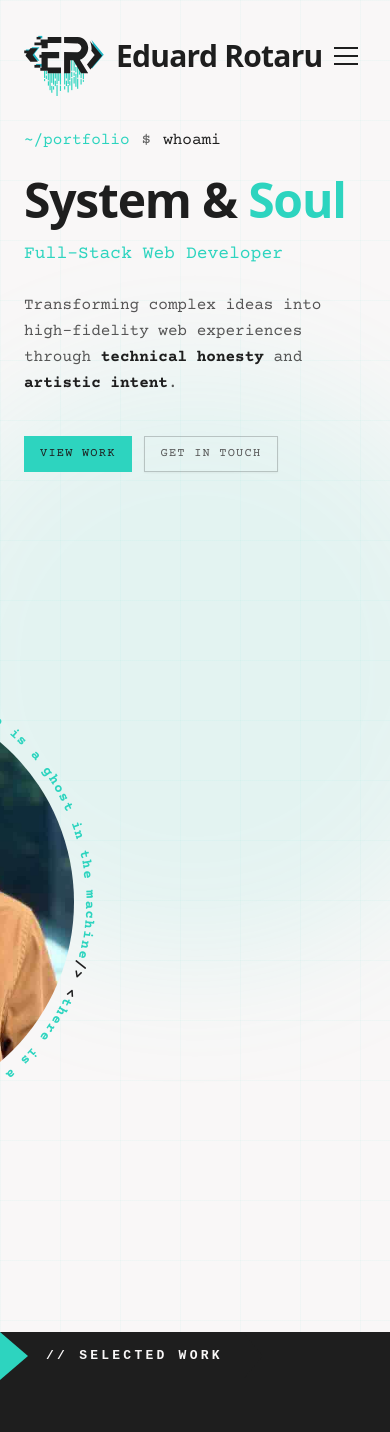
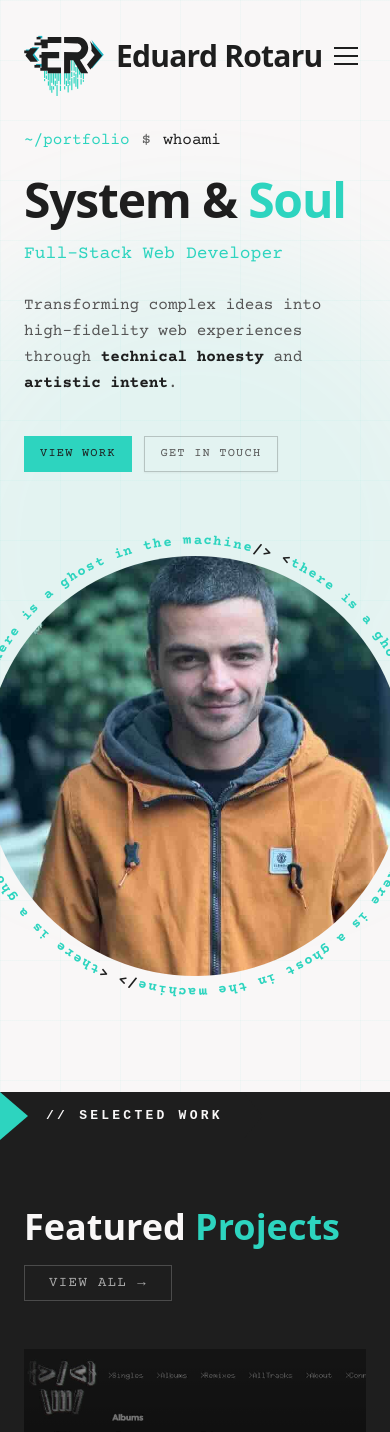
Before and after one commit to nobz226/dev-portfolio, a React (Vite) app: page / in a window 390 px wide. Shown: the top 1432 px of the page. Built offline with nearby package versions, Linux system fonts and the light colour scheme; a web font is replaced by a local one.

Commit message:
Fixed mobile hero section

```diff
--- a/src/index.css
+++ b/src/index.css
@@ -168,3 +168,15 @@
     display: none;
   }
 }
+
+/* Mobile responsive styling for hero portrait */
+@media (max-width: 1024px) {
+  .hero-portrait {
+    width: 320px !important;
+    height: 300px !important;
+    margin-left: auto !important;
+    margin-right: auto !important;
+    margin-top: 6rem !important;
+    margin-bottom: 6rem !important;
+  }
+}
```
